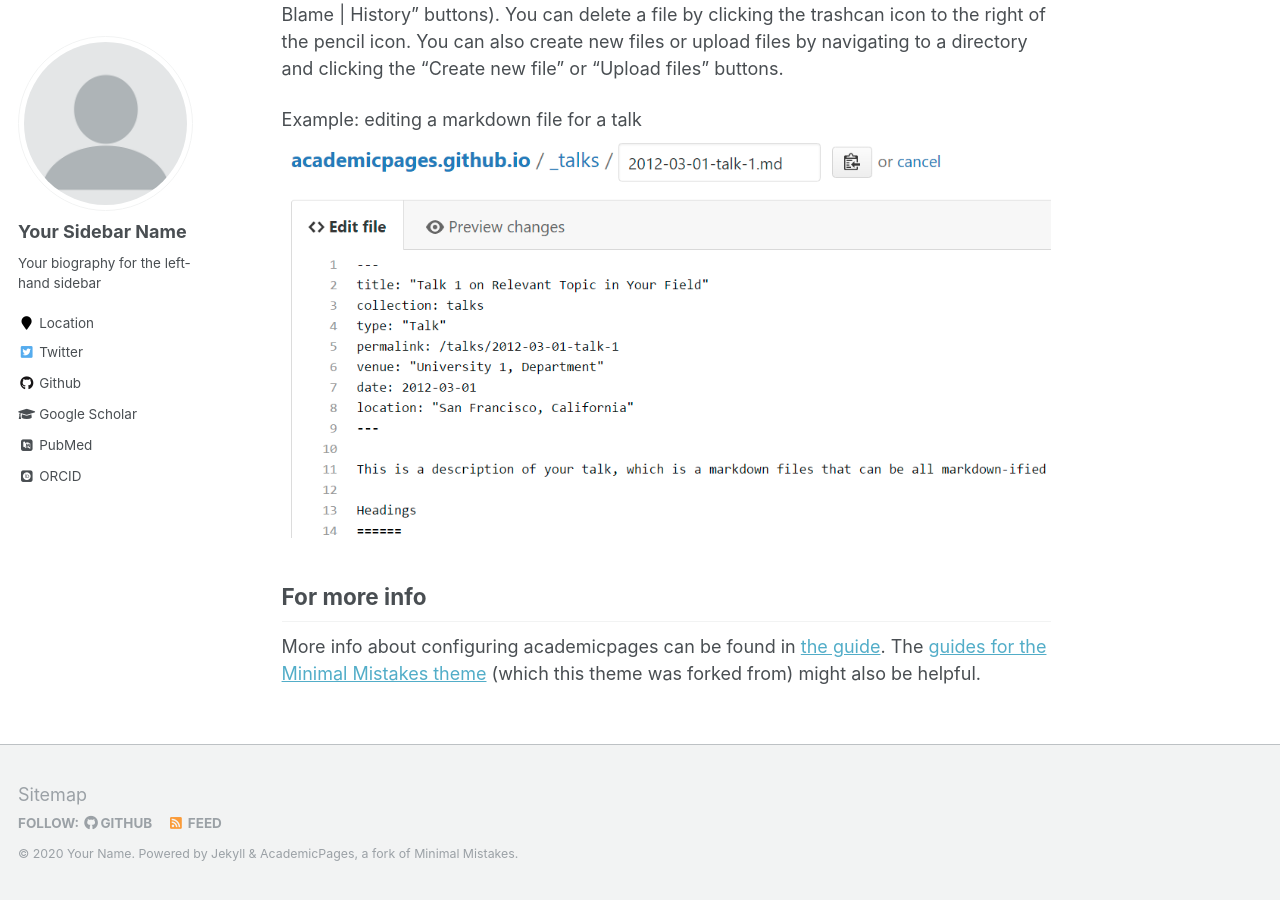
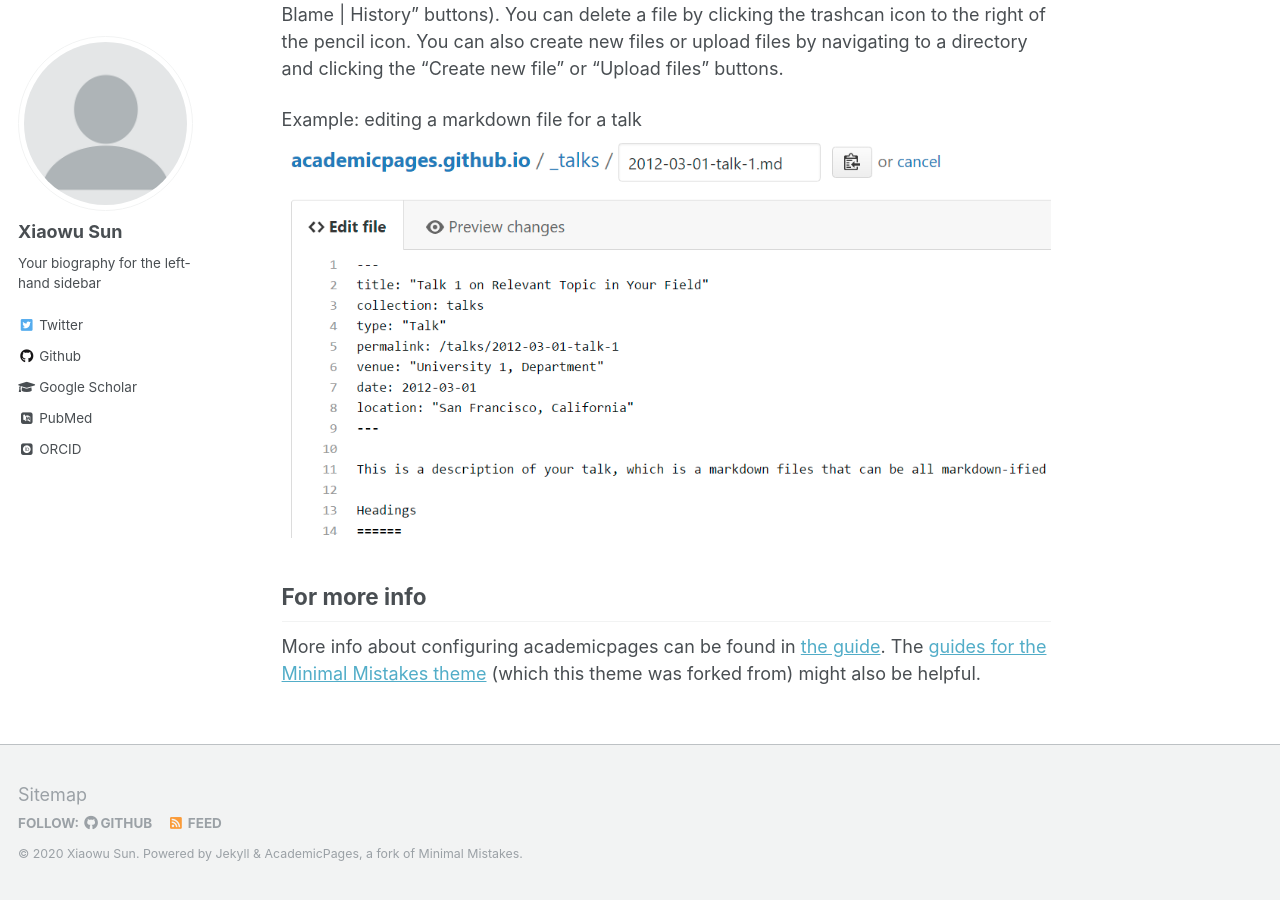
Before and after one commit to xiaowusun/xiaowusun.github.io, a Jekyll site: the page built from _pages/about.md, in a window 1280 px wide and 900 px high, scrolled down 2463 px. Built offline with Jekyll 4.4.1, drawn with Linux system fonts in a browser that asks for light colours; some web fonts are replaced.

Commit message:
Initial commit

```diff
--- a/_config.yml
+++ b/_config.yml
@@ -9,9 +9,9 @@
 locale                   : "en-US"
 title                    : "Your Name / Site Title"
 title_separator          : "-"
-name                     : &name "Your Name"
-description              : &description "personal description"
-url                      : https://academicpages.github.io # the base hostname & protocol for your site e.g. "https://mmistakes.github.io"
+name                     : &name "Xiaowu Sun"
+description              : &description "Xiaowu Sun"
+url                      : https://xiaowusun.github.io # the base hostname & protocol for your site e.g. "https://mmistakes.github.io"
 baseurl                  : "" # the subpath of your site, e.g. "/blog"
 repository               : "academicpages/academicpages.github.io"
 teaser                   :  # filename of teaser fallback teaser image placed in /images/, .e.g. "500x300.png"
@@ -80,10 +80,10 @@
 
 # Site Author
 author:
-  name             : "Your Sidebar Name"
+  name             : "Xiaowu Sun"
   avatar           : "profile.png"
   bio              : "Your biography for the left-hand sidebar"
-  location         : "Location"
+  location         : #"Location"
   employer         :
   pubmed           : "https://www.ncbi.nlm.nih.gov/pubmed/?term=john+snow"
   googlescholar    : "http://yourfullgooglescholarurl.com"
```
